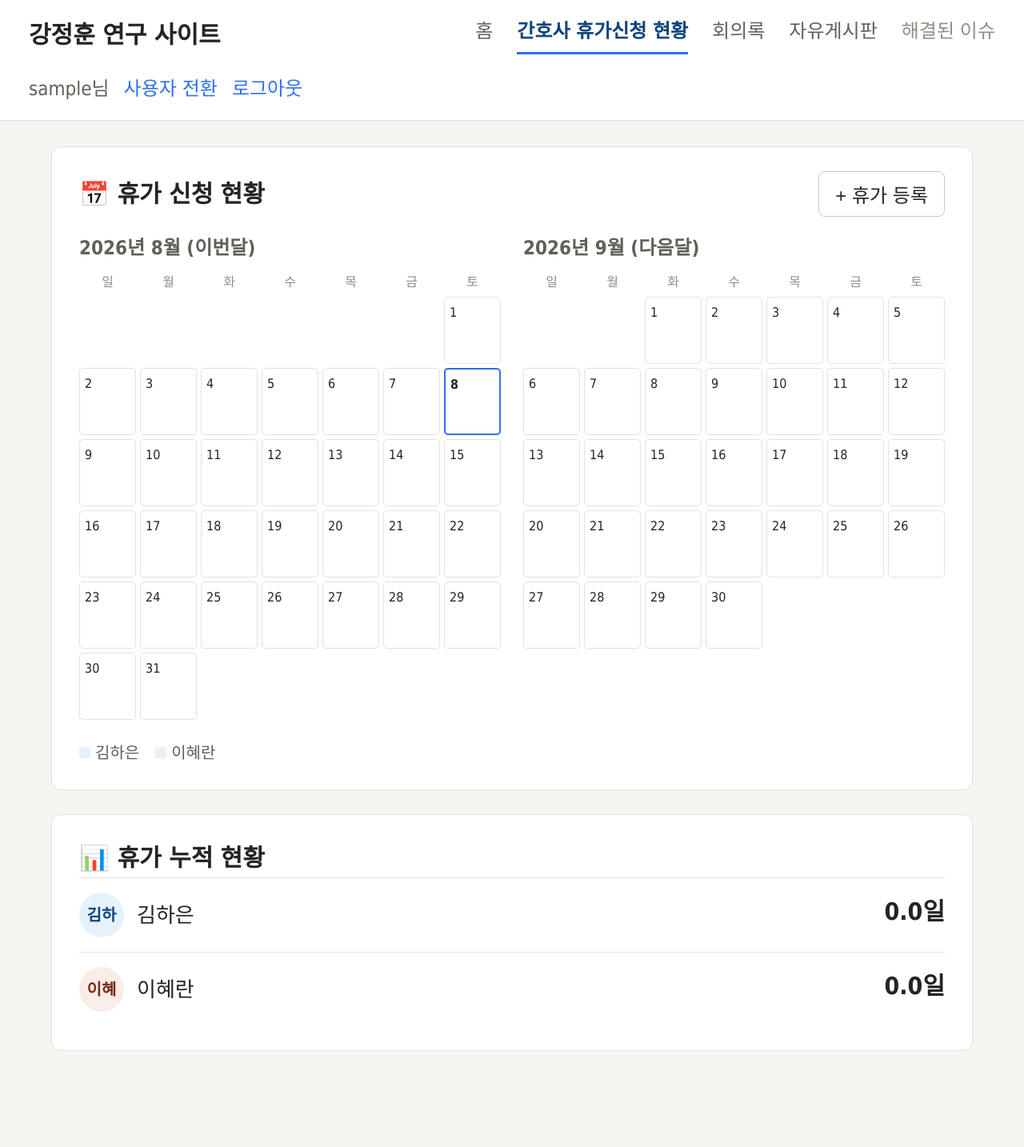
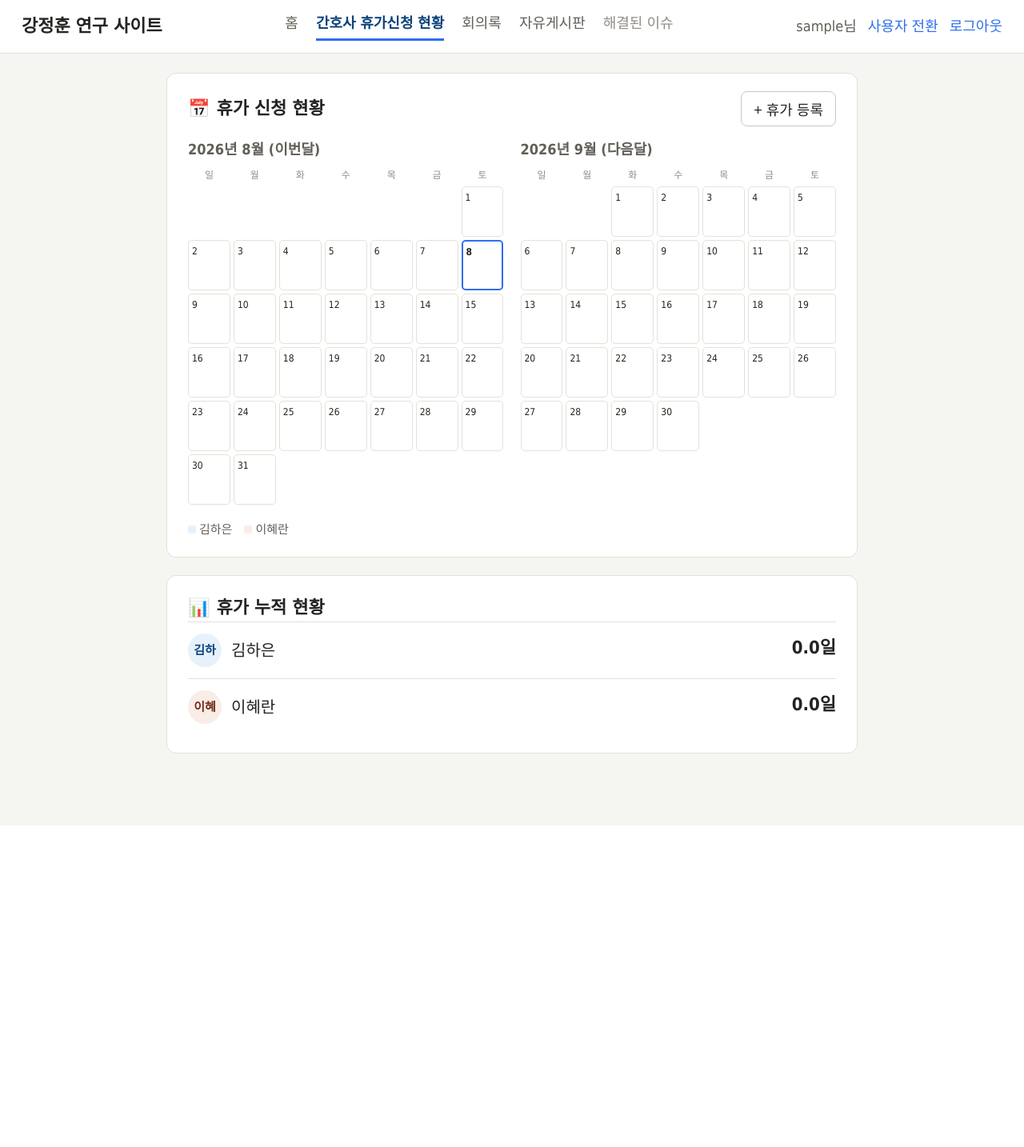
Before and after one commit to newatp01/GNUH-IHKANG, a Flask app: page /vacation in a window 1280 px wide. Shown: the whole page at 80% size. After the commit the page ends 1032 px from the top, so only its background shows below. Run offline with Flask 3, Linux system fonts and the light colour scheme; the visitor is signed in with stand-in values (Sample User, id 1); data that the repository does not hold is empty.

Commit message:
Update style.css

```diff
--- a/static/style.css
+++ b/static/style.css
@@ -18,7 +18,7 @@
 body {
   margin: 0;
   font-family: Tahoma, "Malgun Gothic", "Apple SD Gothic Neo", "Segoe UI", sans-serif;
-  font-size: 16px;
+  font-size: 12px;
   background: var(--bg);
   color: var(--text-primary);
   line-height: 1.6;
@@ -31,56 +31,56 @@ a:hover { text-decoration: underline; }
   display: flex;
   align-items: center;
   justify-content: space-between;
-  gap: 24px;
-  padding: 20px 36px;
+  gap: 18px;
+  padding: 15px 27px;
   background: var(--surface);
   border-bottom: 1px solid var(--border);
   flex-wrap: wrap;
 }
 
-.brand { font-size: 30px; font-weight: 600; white-space: nowrap; }
+.brand { font-size: 22px; font-weight: 600; white-space: nowrap; }
 
-.nav { display: flex; gap: 30px; flex-wrap: wrap; font-size: 24px; }
-.nav a { color: var(--text-secondary); padding-bottom: 6px; border-bottom: 3px solid transparent; }
+.nav { display: flex; gap: 22px; flex-wrap: wrap; font-size: 18px; }
+.nav a { color: var(--text-secondary); padding-bottom: 4px; border-bottom: 3px solid transparent; }
 .nav a.active { color: var(--accent-text); border-bottom-color: var(--accent); font-weight: 600; }
 .nav a.archive-link { color: var(--text-muted); }
 
-.user-box { display: flex; align-items: center; gap: 18px; font-size: 24px; color: var(--text-secondary); white-space: nowrap; }
+.user-box { display: flex; align-items: center; gap: 14px; font-size: 18px; color: var(--text-secondary); white-space: nowrap; }
 
-.page { max-width: 1200px; margin: 0 auto; padding: 32px 24px 90px; }
+.page { max-width: 900px; margin: 0 auto; padding: 24px 18px 68px; }
 
 .flash {
   background: #faeeda;
   color: #633806;
   border-radius: var(--radius);
-  padding: 16px 22px;
-  margin-bottom: 24px;
-  font-size: 24px;
+  padding: 12px 16px;
+  margin-bottom: 18px;
+  font-size: 18px;
 }
 
 .card {
   background: var(--surface);
   border: 1px solid var(--border);
   border-radius: 12px;
-  padding: 30px 34px;
-  margin-bottom: 30px;
+  padding: 22px 26px;
+  margin-bottom: 22px;
 }
 
 .card-head {
   display: flex;
   align-items: center;
   justify-content: space-between;
-  margin-bottom: 20px;
-  gap: 16px;
+  margin-bottom: 15px;
+  gap: 12px;
   flex-wrap: wrap;
 }
 
-.card-title { font-size: 30px; font-weight: 600; margin: 0; }
-.icon { font-style: normal; margin-right: 10px; }
+.card-title { font-size: 22px; font-weight: 600; margin: 0; }
+.icon { font-style: normal; margin-right: 8px; }
 
 .ghost-btn {
-  font-size: 24px;
-  padding: 10px 20px;
+  font-size: 18px;
+  padding: 8px 15px;
   border: 1px solid var(--border-strong);
   border-radius: var(--radius);
   background: transparent;
@@ -121,39 +121,39 @@ a:hover { text-decoration: underline; }
 .inline-form input[type=file],
 .inline-form select,
 .inline-form textarea {
-  font-size: 24px;
-  padding: 12px 16px;
+  font-size: 18px;
+  padding: 9px 12px;
   border: 1px solid var(--border-strong);
   border-radius: var(--radius);
   background: #fff;
   font-family: inherit;
 }
-.inline-form textarea { min-height: 120px; resize: vertical; }
-.inline-form label { font-size: 22px; color: var(--text-secondary); display: flex; flex-direction: column; gap: 6px; }
-.hint { font-size: 20px; color: var(--text-muted); margin: 0; }
+.inline-form textarea { min-height: 90px; resize: vertical; }
+.inline-form label { font-size: 16px; color: var(--text-secondary); display: flex; flex-direction: column; gap: 4px; }
+.hint { font-size: 15px; color: var(--text-muted); margin: 0; }
 
-.issue-form-row { display: flex; align-items: flex-end; justify-content: space-between; gap: 16px; }
-.due-label { font-size: 22px; color: var(--text-secondary); display: flex; flex-direction: column; gap: 6px; }
+.issue-form-row { display: flex; align-items: flex-end; justify-content: space-between; gap: 12px; }
+.due-label { font-size: 16px; color: var(--text-secondary); display: flex; flex-direction: column; gap: 4px; }
 
 .row {
   display: flex;
   align-items: center;
   justify-content: space-between;
-  padding: 18px 0;
+  padding: 14px 0;
   border-top: 1px solid var(--border);
-  gap: 16px;
+  gap: 12px;
 }
 .link-row { color: inherit; display: flex; }
 .link-row:hover { text-decoration: none; background: var(--surface-1); border-radius: var(--radius); }
 
-.row-title { font-size: 26px; font-weight: 500; margin: 0; }
+.row-title { font-size: 20px; font-weight: 500; margin: 0; }
 .muted { color: var(--text-muted); }
-.small-text { font-size: 20px; margin: 5px 0 0; }
-.empty { color: var(--text-muted); font-size: 24px; padding: 16px 0; }
+.small-text { font-size: 15px; margin: 4px 0 0; }
+.empty { color: var(--text-muted); font-size: 18px; padding: 12px 0; }
 
 .badge {
-  font-size: 20px;
-  padding: 5px 16px;
+  font-size: 15px;
+  padding: 4px 12px;
   border-radius: var(--radius);
   white-space: nowrap;
 }
@@ -211,22 +211,22 @@ a:hover { text-decoration: underline; }
 }
 .name-btn:hover { background: var(--accent-bg); color: var(--accent-text); }
 
-.cal-wrap { display: flex; gap: 28px; flex-wrap: wrap; margin-top: 10px; }
-.cal-block { flex: 1; min-width: 460px; }
-.cal-title { font-size: 24px; font-weight: 600; color: var(--text-secondary); margin: 0 0 10px; }
-.cal-grid { display: grid; grid-template-columns: repeat(7, minmax(0,1fr)); gap: 5px; margin-bottom: 5px; }
-.cal-grid.cal-header { font-size: 16px; text-align: center; color: var(--text-muted); margin-bottom: 6px; }
+.cal-wrap { display: flex; gap: 21px; flex-wrap: wrap; margin-top: 8px; }
+.cal-block { flex: 1; min-width: 345px; }
+.cal-title { font-size: 18px; font-weight: 600; color: var(--text-secondary); margin: 0 0 8px; }
+.cal-grid { display: grid; grid-template-columns: repeat(7, minmax(0,1fr)); gap: 4px; margin-bottom: 4px; }
+.cal-grid.cal-header { font-size: 12px; text-align: center; color: var(--text-muted); margin-bottom: 4px; }
 .cal-cell {
-  min-height: 84px;
+  min-height: 63px;
   border: 1px solid var(--border);
   border-radius: 5px;
-  padding: 6px;
-  font-size: 16px;
+  padding: 4px;
+  font-size: 12px;
 }
 .empty-cell { border: none; }
 .today-cell { border: 2px solid var(--accent); font-weight: 600; }
 .cal-date { display: block; }
-.cal-badge { border-radius: 3px; font-size: 14px; margin-top: 3px; padding: 2px 4px; }
+.cal-badge { border-radius: 3px; font-size: 10px; margin-top: 2px; padding: 2px 3px; }
 
 .c-blue { background: #e6f1fb; color: #0c447c; }
 .c-coral { background: #faece7; color: #712b13; }
@@ -235,30 +235,83 @@ a:hover { text-decoration: underline; }
 .c-pink { background: #fbeaf0; color: #72243e; }
 .c-gray { background: #f1efe8; color: #444441; }
 
-.legend { display: flex; gap: 20px; flex-wrap: wrap; margin-top: 20px; font-size: 20px; color: var(--text-secondary); }
-.legend .dot { display: inline-block; width: 14px; height: 14px; border-radius: 3px; margin-right: 6px; }
+.legend { display: flex; gap: 15px; flex-wrap: wrap; margin-top: 15px; font-size: 15px; color: var(--text-secondary); }
+.legend .dot { display: inline-block; width: 10px; height: 10px; border-radius: 3px; margin-right: 4px; }
 
 .acc-row { align-items: flex-start; }
-.acc-left { display: flex; align-items: center; gap: 16px; }
+.acc-left { display: flex; align-items: center; gap: 12px; }
 .acc-right { text-align: right; }
-.acc-total { font-size: 30px; font-weight: 600; margin: 0; }
-.acc-detail { font-size: 20px; color: var(--text-muted); margin: 4px 0 0; max-width: 560px; }
-.acc-entry-link { color: var(--accent-text); text-decoration: underline; }
-.acc-entry-link:hover { color: var(--accent); }
+.acc-total { font-size: 22px; font-weight: 600; margin: 0; }
+.acc-detail { font-size: 15px; color: var(--text-muted); margin: 3px 0 0; max-width: 420px; }
+.acc-entries { display: flex; flex-wrap: wrap; gap: 6px; margin-top: 3px; max-width: 420px; justify-content: flex-end; }
+.acc-entry-chip {
+  font-size: 13px;
+  padding: 4px 8px;
+  border: 1px solid var(--border-strong);
+  border-radius: var(--radius);
+  color: var(--text-primary);
+  background: var(--surface-1);
+}
+.acc-entry-chip:hover { background: var(--accent-bg); color: var(--accent-text); text-decoration: none; }
+.acc-entry-chip.static { color: var(--text-muted); }
+.edit-mark { color: var(--accent-text); font-size: 11px; }
+.acc-entry-chip:hover .edit-mark { color: var(--accent-text); }
 
 .avatar {
-  width: 56px; height: 56px; border-radius: 50%;
+  width: 42px; height: 42px; border-radius: 50%;
   display: flex; align-items: center; justify-content: center;
-  font-size: 20px; font-weight: 600;
+  font-size: 15px; font-weight: 600;
 }
 
 .vac-form { flex-direction: row; flex-wrap: wrap; align-items: flex-end; }
-.half-check { flex-direction: row !important; align-items: center; gap: 8px !important; }
+.half-check { flex-direction: row !important; align-items: center; gap: 6px !important; }
 
-.post-body { font-size: 26px; white-space: pre-wrap; margin-top: 20px; }
+.post-body { font-size: 20px; white-space: pre-wrap; margin-top: 15px; }
 
-@media (max-width: 1000px) {
+@media (max-width: 750px) {
   .topbar { flex-direction: column; align-items: flex-start; }
   .cal-wrap { flex-direction: column; }
   .cal-block { min-width: 0; }
 }
+
+.big-date { cursor: pointer; background: #fff; }
+.bigdate-panel {
+  z-index: 1000;
+  background: var(--surface);
+  border: 1px solid var(--border-strong);
+  border-radius: 12px;
+  box-shadow: 0 6px 20px rgba(0,0,0,0.15);
+  padding: 14px;
+  width: 320px;
+}
+.bigdate-header { display: flex; align-items: center; justify-content: space-between; margin-bottom: 10px; }
+.bigdate-label { font-size: 18px; font-weight: 600; }
+.bigdate-nav {
+  font-size: 20px;
+  width: 34px; height: 34px;
+  border: 1px solid var(--border-strong);
+  border-radius: var(--radius);
+  background: transparent;
+  cursor: pointer;
+}
+.bigdate-nav:hover { background: var(--surface-1); }
+.bigdate-grid { display: grid; grid-template-columns: repeat(7, 1fr); gap: 4px; text-align: center; }
+.bigdate-weekrow { font-size: 13px; color: var(--text-muted); margin-bottom: 4px; }
+.bigdate-day {
+  font-size: 17px;
+  height: 42px;
+  border: 1px solid transparent;
+  border-radius: 8px;
+  background: transparent;
+  cursor: pointer;
+}
+.bigdate-day:hover { background: var(--surface-1); }
+.bigdate-day.today { border-color: var(--accent); }
+.bigdate-day.selected { background: var(--accent); color: #fff; }
+
+.project-files { padding: 0 0 12px; display: flex; flex-direction: column; gap: 8px; align-items: flex-start; }
+.file-del-btn {
+  border: none; background: transparent; cursor: pointer;
+  color: var(--text-muted); font-size: 15px; line-height: 1; padding: 0 0 0 4px;
+}
+.file-del-btn:hover { color: #a32d2d; }
```
Also changed, not shown: other parts of static/style.css (+26 -26 lines).
